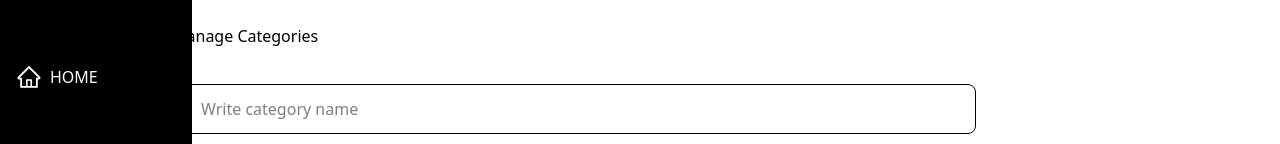
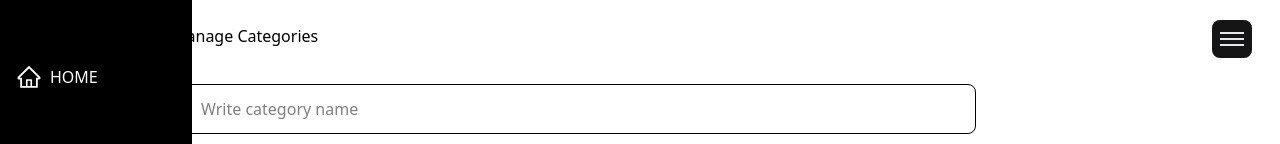
Before and after one commit to Darshansanghavi0633/E-Commerce-Project, a React (Vite) app in the folder Frontend/: page /admin/categorylist in a window 1280 px wide. Shown: the top 144 px of the page. Built offline with nearby package versions, Linux system fonts and the light colour scheme; no server answers; sample sign-in values are in the browser's storage.

Commit message:
Completed Admin Menu

```diff
--- a/Frontend/src/pages/Admin/CategoryList.jsx
+++ b/Frontend/src/pages/Admin/CategoryList.jsx
@@ -9,7 +9,7 @@ import {
 import { toast } from "react-toastify";
 import CategoryForm from "../../components/CategoryForm";
 import Modal from "../../components/Modal";
-// import AdminMenu from "./AdminMenu";
+import AdminMenu from "./AdminMenu";
 
 const CategoryList = () => {
   const { data: categories, refetch} = useFetchCategoriesQuery();
@@ -95,7 +95,7 @@ const CategoryList = () => {
 
   return (
     <div className="ml-[10rem] flex flex-col md:flex-row">
-      {/* <AdminMenu /> */}
+      <AdminMenu />
       <div className="md:w-3/4 p-3">
         <div className="h-12">Manage Categories</div>
         <CategoryForm
--- a/Frontend/src/pages/Admin/ProductList.jsx
+++ b/Frontend/src/pages/Admin/ProductList.jsx
@@ -7,6 +7,7 @@ import {
 } from '../../redux/api/productApiSlice'
 import { useFetchCategoriesQuery } from '../../redux/api/categoryApiSlice'
 import { toast } from 'react-toastify'
+import AdminMenu from './AdminMenu'
 
 const ProductList = () => {
 
@@ -79,7 +80,7 @@ const ProductList = () => {
     return (
         <div className="container xl:mx-[9rem] sm:mx-[0]">
         <div className="flex flex-col md:flex-row">
-            {/* <AdminMenu /> */}
+            <AdminMenu />
             <div className="md:w-3/4 p-3">
             <div className="h-12">Create Product</div>
 
--- a/Frontend/src/pages/Admin/ProductUpdate.jsx
+++ b/Frontend/src/pages/Admin/ProductUpdate.jsx
@@ -8,7 +8,7 @@ import {
 } from '../../redux/api/productApiSlice';
 
 import { useFetchCategoriesQuery } from '../../redux/api/categoryApiSlice';
-
+import AdminMenu from './AdminMenu';
 import { toast } from 'react-toastify';
 
 const ProductUpdate = () => {
@@ -54,7 +54,7 @@ const ProductUpdate = () => {
     <>
       <div className="container  xl:mx-[9rem] sm:mx-[0]">
         <div className="flex flex-col md:flex-row">
-          {/* <AdminMenu /> */}
+          <AdminMenu />
           <div className="md:w-3/4 p-3">
             <div className="h-12">Update / Delete Product</div>
 
--- a/Frontend/src/pages/Admin/UserList.jsx
+++ b/Frontend/src/pages/Admin/UserList.jsx
@@ -5,6 +5,7 @@ import Loader from '../../components/Loader';
 import { toast } from 'react-toastify';
 import { useGetUsersQuery, useDeleteUserMutation, useUpdateUserMutation } from '../../redux/api/userApiSlice';
 import Message from '../../components/Message';
+import AdminMenu from './AdminMenu';
 
 
 const UserList = () => {
@@ -64,7 +65,7 @@ const UserList = () => {
         </Message>
       ) : (
         <div className="flex flex-col md:flex-row">
-          {/* <AdminMenu /> */}
+          <AdminMenu />
           <table className="w-full md:w-4/5 mx-auto">
             <thead>
               <tr>
```
